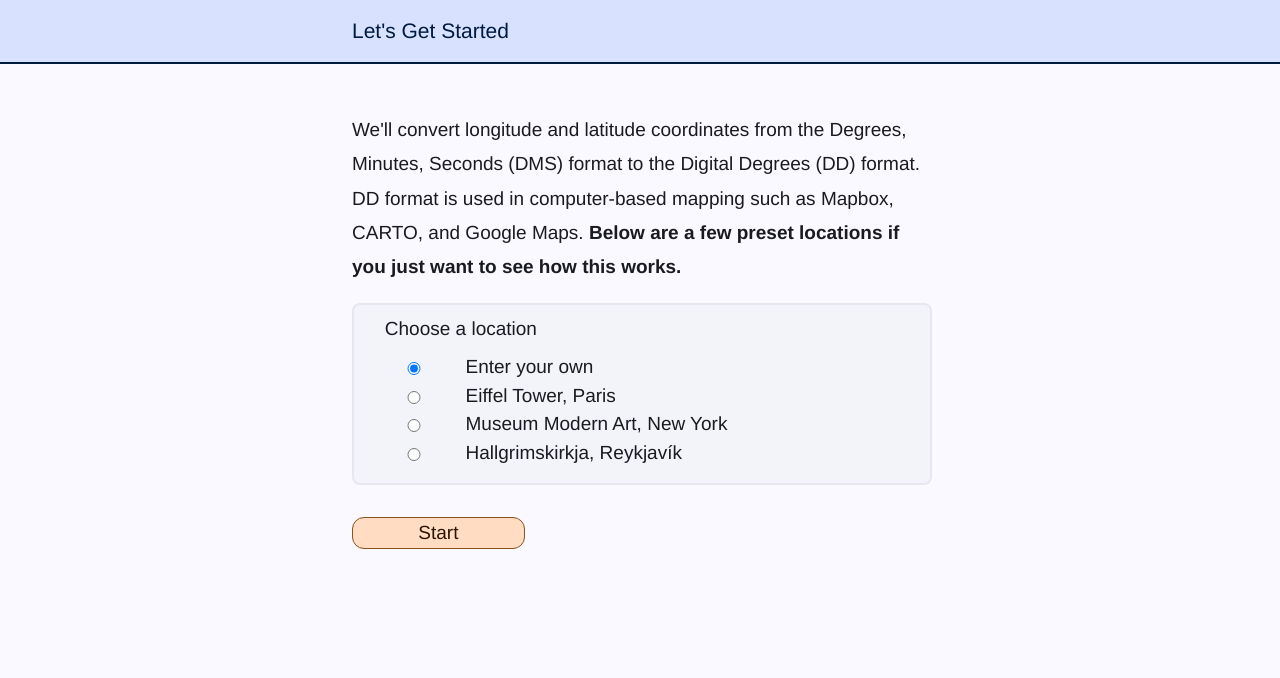
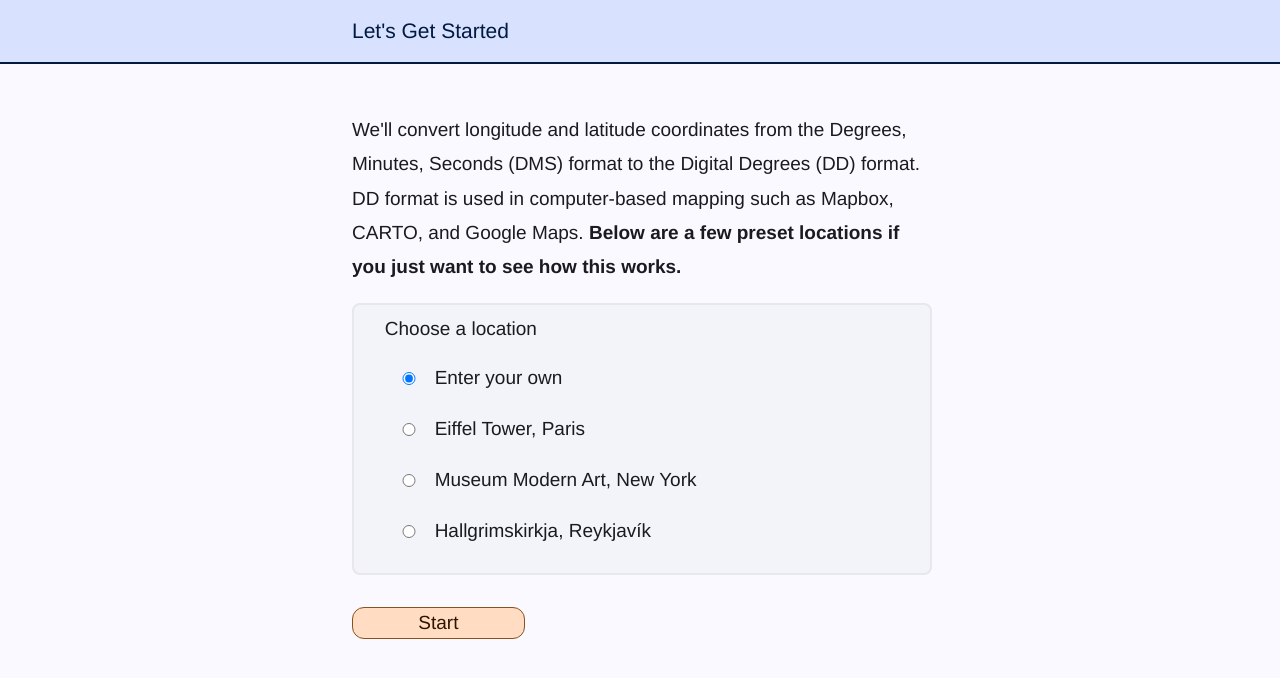
Before and after one commit to seankelliher/map-coordinates-dms, a Vue app: page / in a window 1280 px wide. Shown: the top 678 px of the page. Built offline with nearby package versions, Linux system fonts and the light colour scheme.

Commit message:
Add label-radio and label-txt classes.

```diff
--- a/src/style.css
+++ b/src/style.css
@@ -66,35 +66,30 @@ fieldset {
     position: relative;
 }
 
-label {
-    width: 70%;
+input[type="text"] {
+    width: 30%;
+    margin: 1em 5% 1em 0;
+    padding: 0;
+    text-align: center;
+}
+
+.label-txt {
+    width: 60%;
     margin: 0;
     padding: 0;
 }
 
-input[type="text"] {
-    width: 20%;
-    margin: 1em 2.5% 1em 0;
-    padding: 0;
-    text-align: center;
-}
 
 input[type="radio"] {
-    margin-right: 5%;
+    width: 10%;
+    margin: 1em 0;
     padding: 0;
 }
 
-@media (min-width: 300px) and (max-width: 399px) {
-    input[type="radio"] {
-        width: 10%;
-        margin: 1em 0;
-    }
-}
-
-@media (min-width: 400px) {
-    input[type="radio"] {
-        width: 10%;
-    }
+.label-radio {
+    width: 85%;
+    margin: 0;
+    padding: 0;
 }
 
 .error {
```
